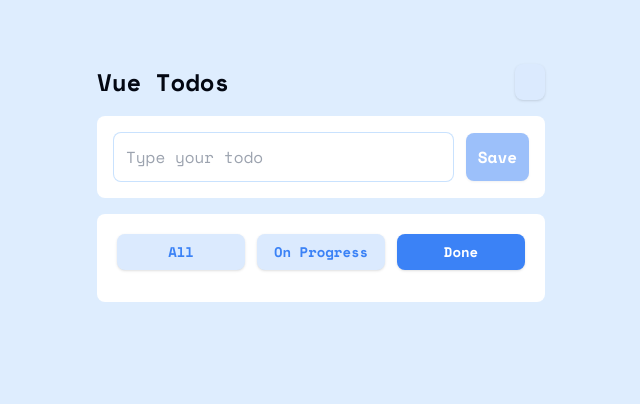
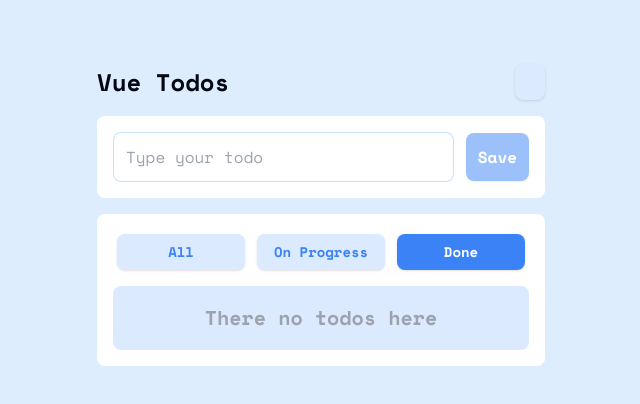
Before and after one commit to agfebrian/vue-todos, a Vue app: page / in a window 1280 px wide. Both pictures are taken after a click on the button "Done". Shown: the top 404 px of the page, without its empty margins (319-959 px from the left). Built offline with nearby package versions, Linux system fonts and the light colour scheme; some icons are missing.

Commit message:
feat: show wording when todos are empty

```diff
--- a/src/components/template/todos/TempMainTodos.vue
+++ b/src/components/template/todos/TempMainTodos.vue
@@ -131,7 +131,7 @@ const refreshShowTodos = () => {
 
       <!-- todos -->
       <div class="rounded-app w-full overflow-hidden bg-blue-100">
-        <div class="flex flex-col justify-center">
+        <div v-if="showTodos.length" class="flex flex-col justify-center">
           <TempItemTodos
             v-for="todo in showTodos"
             :key="todo.id"
@@ -141,6 +141,9 @@ const refreshShowTodos = () => {
             @on-remove="removeTodo"
           />
         </div>
+        <div v-else class="flex min-h-16 items-center justify-center">
+          <h2 class="text-xl font-semibold text-gray-400">There no todos here</h2>
+        </div>
       </div>
     </AppCard>
   </main>
```
